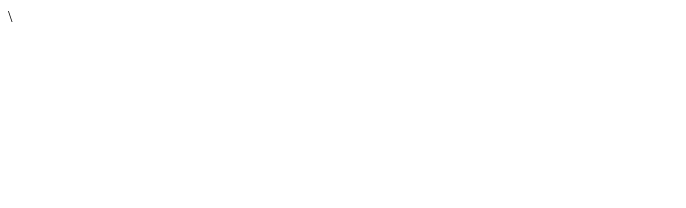
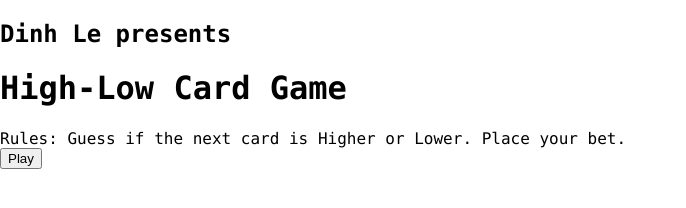
Before and after one commit to DinhL3/week02, a plain HTML site: page highlow/index.html in a window 1280 px wide. Shown: the whole page, without its empty margins (0-686 px from the left). Drawn offline with Linux system fonts and the light colour scheme.

Commit message:
continue working on this tomorrow

```diff
--- a/highlow/index.html
+++ b/highlow/index.html
@@ -5,11 +5,28 @@
     <meta charset="UTF-8">
     <meta http-equiv="X-UA-Compatible" content="IE=edge">
     <meta name="viewport" content="width=device-width, initial-scale=1.0">
-    <title>Dinh's High-Low card game</title>\
+    <title>Dinh's High-Low card game</title>
     <link rel="stylesheet" href="style.css">
 </head>
 
 <body>
+    <div class="container">
+        <h2>Dinh Le presents</h2>
+        <h1>High-Low Card Game</h1>
+        <div id="message">
+            Rules: Guess if the next card is Higher or Lower. Place your bet.
+        </div>
+        <div id="startDiv">
+            <button id="btn-start" class="btn" type="button" onclick="gameStart()">Play</button>
+        </div>
+    </div>
+
+
+
+
+
+
+
     <script src="script.js"></script>
 </body>
 
--- a/highlow/script.js
+++ b/highlow/script.js
@@ -0,0 +1,9 @@
+// Variables
+let myMoney = 100
+let message = document.getElementById('message')
+
+
+function gameStart() {
+    message.innerHTML = "Good luck!"
+    document.getElementById('startDiv').style.display = 'none'
+}
--- a/highlow/style.css
+++ b/highlow/style.css
@@ -0,0 +1,5 @@
+body {
+    margin:0;
+    padding: 0;
+    font-family: Consolas;
+}
```
